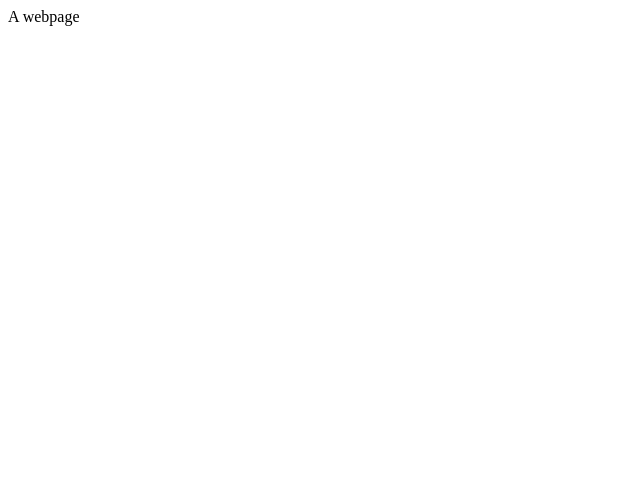
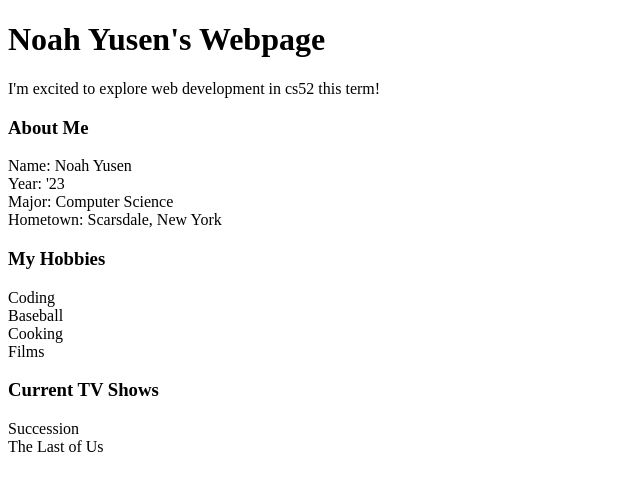
Before and after one commit to nsyusen/noahyusen.tech, a plain HTML site: page index.html in a window 1280 px wide. Shown: the whole page, without its empty margins (0-640 px from the left). Drawn offline with Linux system fonts and the light colour scheme.

Commit message:
Personal Info Added

```diff
--- a/index.html
+++ b/index.html
@@ -6,7 +6,23 @@
 </head>
 
 <body>
-  A webpage
+  <h1>Noah Yusen's Webpage</h1>
+  <p>I'm excited to explore web development in cs52 this term!</p>
+  <h3>About Me</h3>
+  <p>Name: Noah Yusen <br />
+    Year: '23 <br />
+    Major: Computer Science <br />
+    Hometown: Scarsdale, New York</p>
+  <h3>My Hobbies</h3>
+  <p>Coding<br />
+    Baseball<br />
+    Cooking<br />
+    Films</p>
+  <h3>Current TV Shows</h3>
+  <p>Succession <br />
+    The Last of Us
+  </p>
+
 </body>
 
 </html>
```
